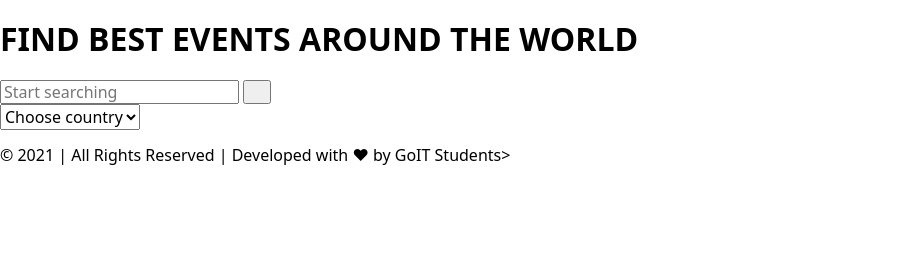
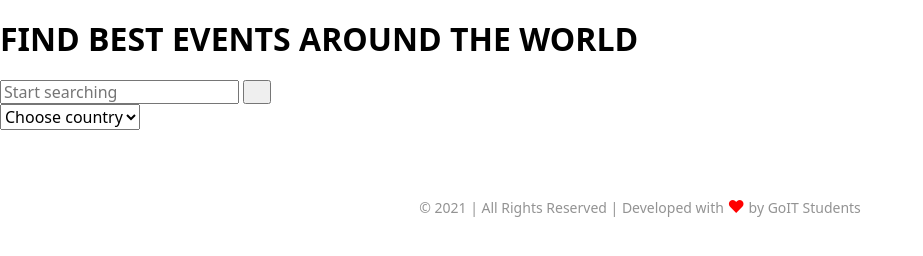
Before and after one commit to endercom502/goit-praca-grupowa-JS-grupa3, a website built with Parcel: page src/index.html in a window 1280 px wide. Shown: the whole page, without its empty margins (0-923 px from the left). Built offline with nearby package versions, Linux system fonts and the light colour scheme; no server answers; files whose address does not match are found by name.

Commit message:
colors container footer

```diff
--- a/src/partials/footer.html
+++ b/src/partials/footer.html
@@ -2,7 +2,7 @@
    <div class="container">
      <p class="footer__text">
        &#169; 2021 | All Rights Reserved | Developed with
-       <span class="footer__heart">&#9829;</span> by GoIT Students>
+       <span class="footer__heart">&#9829;</span> by GoIT Students
      </p>
    </div>
  </footer>
--- a/src/sass/base/_container.scss
+++ b/src/sass/base/_container.scss
@@ -0,0 +1,16 @@
+.container {
+
+    padding-left: 15px;
+    padding-right: 15px;
+    margin-left: auto;
+    margin-right: auto;
+    max-width: 300px;
+
+    @media screen and (min-width: 768px) {
+      max-width: 625px;
+    }
+
+    @media screen and (min-width: 1280px) {
+      max-width: 960px;
+    }
+  }
--- a/src/sass/layout/_footer.scss
+++ b/src/sass/layout/_footer.scss
@@ -0,0 +1,61 @@
+
+@media screen and (max-width: 767px) {
+
+    .footer {
+    padding-top: 30px;
+    padding-bottom: 24px;
+    }
+
+    .footer__text {
+        display: block;
+        font-weight: 400;
+        font-size: 14px;
+        line-height: 1.21;
+        text-align: center;
+        color: #939393;
+    }
+}
+
+
+@media screen and (min-width: 768px) and (max-width: 1279px) {
+
+.footer {
+    padding-top: 30px;
+    padding-bottom: 40px;
+    }
+}
+
+.footer__text {
+    display: block;
+    font-weight: 400;
+    font-size: 16px;
+    line-height: 1.21;
+    text-align: center;
+    color: #939393;
+}
+
+@media screen and (min-width: 1280px) {
+    .footer {
+        padding-top: 37px;
+        padding-bottom: 37px;
+    }
+
+
+  .footer__text {
+    display: block;
+    font-weight: 400;
+    font-size: 14px;
+    line-height: 1.21;
+    text-align: center;
+    color: #939393;
+  }
+}
+
+
+
+.footer__heart {
+    animation: heartbeat 1s infinite;
+    display: inline-block;
+    color: red;
+    font-size: 17px;
+  }
```
Also changed, not shown: src/sass/utils/_variables.scss (+12 -0 lines).
